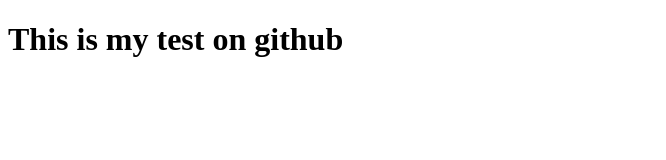
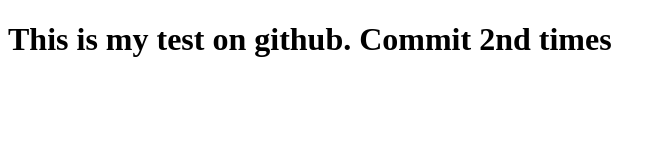
Before and after one commit to mmo123rpg/Favicon, a plain HTML site: page index.html in a window 1280 px wide. Shown: the whole page, without its empty margins (0-666 px from the left). Drawn offline with Linux system fonts and the light colour scheme.

Commit message:
Commit 2nd times

```diff
--- a/index.html
+++ b/index.html
@@ -18,6 +18,6 @@
 
   </head>
   <body>
-     <h1>This is my test on github</h1>
+     <h1>This is my test on github. Commit 2nd times</h1>
   </body>
 </html>
```
